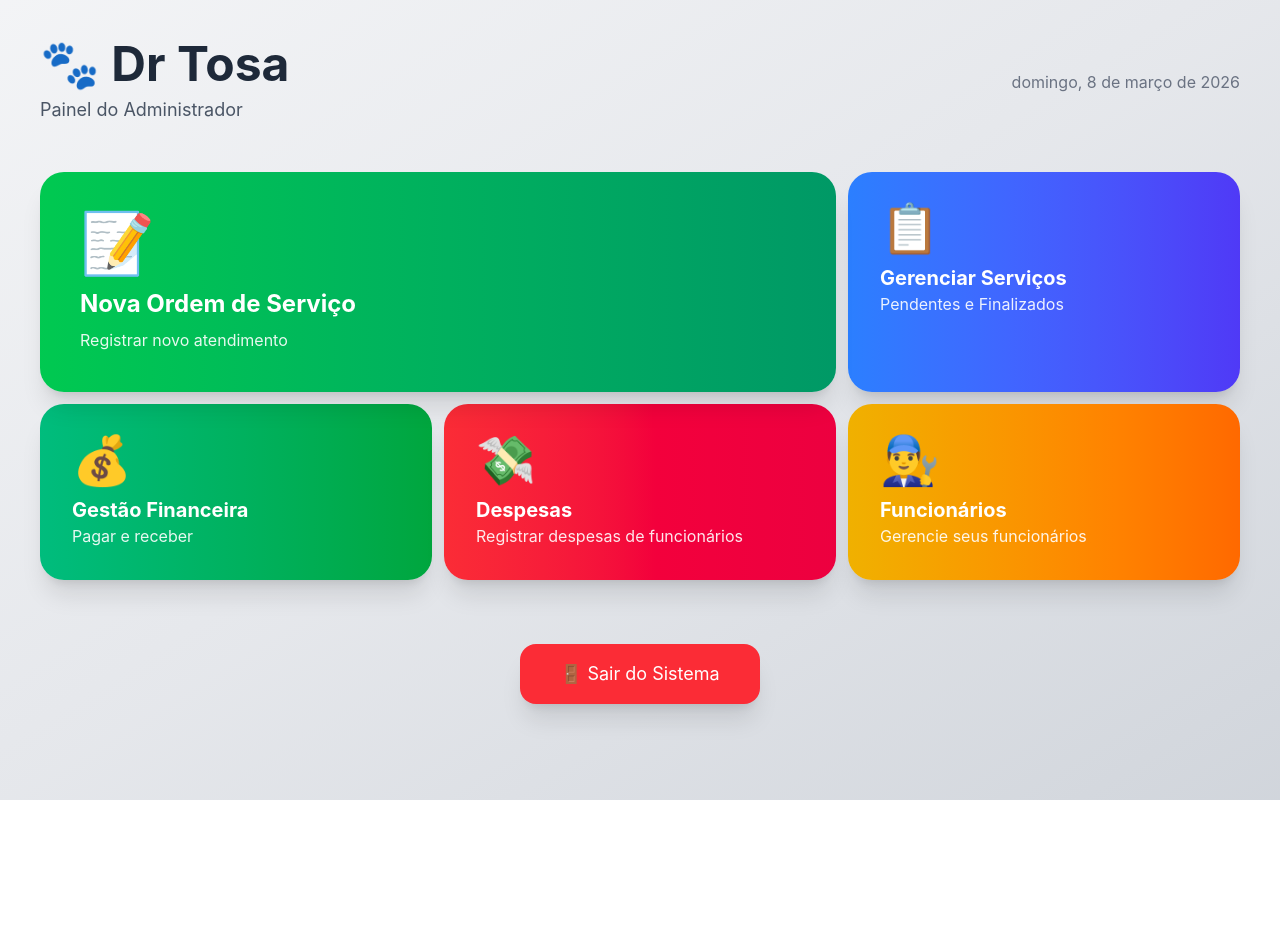
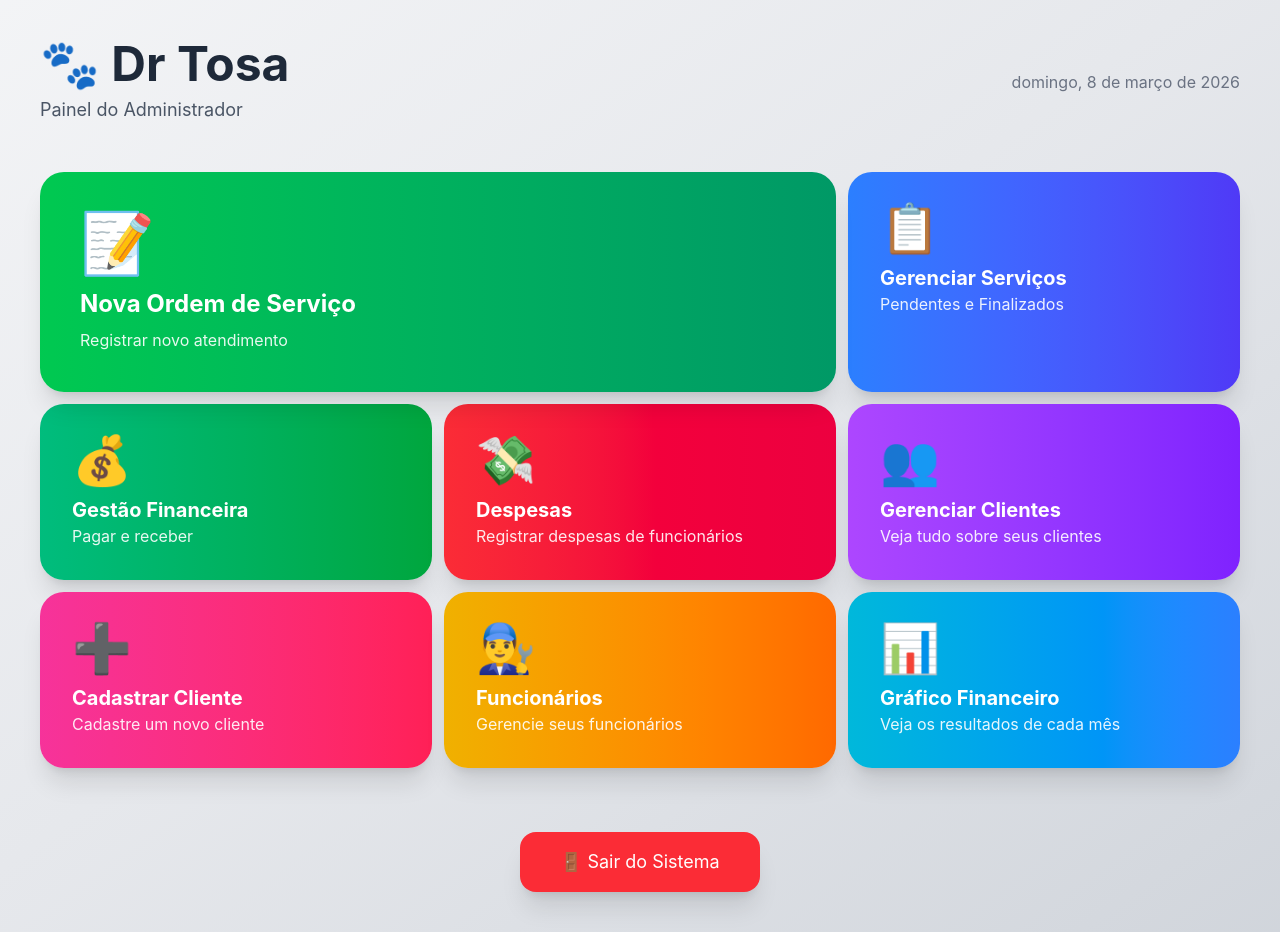
Before and after one commit to UirleandroSantos/sistema-servico, a React (Vite) app: page /admin in a window 1280 px wide. Before the commit the page ends 800 px from the top, so only its background shows below. Built offline with nearby package versions, Linux system fonts and the light colour scheme.

Commit message:
criado as despesas

```diff
--- a/src/App.jsx
+++ b/src/App.jsx
@@ -33,7 +33,6 @@ export default function App() {
         <Route path="/admin/grafico" element={<AdminGraficoFinanceiro />} />
         <Route path="/admin/funcionarios/novo" element={<CadastrarFuncionario />} />
         <Route path="/admin/financeiro" element={<AdminFinanceiro />} />
-
         <Route path="/historico-pagamentos" element={<HistoricoPagamentos />} />
         <Route path="/admin/despesas" element={<AdminDespesas />} />
       </Routes>
--- a/src/pages/DashboardAdmin.jsx
+++ b/src/pages/DashboardAdmin.jsx
@@ -104,6 +104,40 @@ export default function DashboardAdmin() {
         </div>
 
         <div
+          onClick={() => navigate("/admin/clientes/buscar")}
+          className="bg-gradient-to-r from-purple-500 to-violet-600 p-8 rounded-3xl shadow-xl hover:shadow-2xl hover:scale-[1.04] transition-all cursor-pointer text-white"
+        >
+
+          <div className="text-5xl mb-3">👥</div>
+
+          <h3 className="text-xl font-bold">
+            Gerenciar Clientes
+          </h3>
+
+          <p className="text-white/90">
+            Veja tudo sobre seus clientes
+          </p>
+
+        </div>
+
+        <div
+          onClick={() => navigate("/admin/clientes")}
+          className="bg-gradient-to-r from-pink-500 to-rose-500 p-8 rounded-3xl shadow-xl hover:shadow-2xl hover:scale-[1.04] transition-all cursor-pointer text-white"
+        >
+
+          <div className="text-5xl mb-3">➕</div>
+
+          <h3 className="text-xl font-bold">
+            Cadastrar Cliente
+          </h3>
+
+          <p className="text-white/90">
+            Cadastre um novo cliente
+          </p>
+
+        </div>
+
+        <div
           onClick={() => navigate("/admin/funcionarios")}
           className="bg-gradient-to-r from-yellow-500 to-orange-500 p-8 rounded-3xl shadow-xl hover:shadow-2xl hover:scale-[1.04] transition-all cursor-pointer text-white"
         >
@@ -116,6 +150,23 @@ export default function DashboardAdmin() {
 
           <p className="text-white/90">
             Gerencie seus funcionários
+          </p>
+
+        </div>
+
+        <div
+          onClick={() => navigate("/admin/grafico")}
+          className="bg-gradient-to-r from-cyan-500 to-blue-500 p-8 rounded-3xl shadow-xl hover:shadow-2xl hover:scale-[1.04] transition-all cursor-pointer text-white"
+        >
+
+          <div className="text-5xl mb-3">📊</div>
+
+          <h3 className="text-xl font-bold">
+            Gráfico Financeiro
+          </h3>
+
+          <p className="text-white/90">
+            Veja os resultados de cada mês
           </p>
 
         </div>
--- a/src/pages/ListaOrdens.jsx
+++ /dev/null
@@ -1,39 +0,0 @@
-import { useEffect, useState } from "react";
-import { supabase } from "../services/supabase";
-
-export default function ListaOrdens() {
-  const [ordens, setOrdens] = useState([]);
-
-  useEffect(() => {
-    async function fetchOrdens() {
-      const { data } = await supabase
-        .from("ordens_servico")
-        .select(`
-          *,
-          clientes(nome_cliente, nome_pet),
-          profiles(nome)
-        `);
-
-      setOrdens(data || []);
-    }
-
-    fetchOrdens();
-  }, []);
-
-  return (
-    <div>
-      <h2>Ordens Criadas</h2>
-
-      {ordens.map((o) => (
-        <div key={o.id}>
-          <p><strong>Cliente:</strong> {o.clientes?.nome_cliente}</p>
-          <p><strong>Pet:</strong> {o.clientes?.nome_pet}</p>
-          <p><strong>Funcionário:</strong> {o.profiles?.nome}</p>
-          <p><strong>Serviço:</strong> {o.tipo_servico}</p>
-          <p><strong>Valor:</strong> R$ {o.valor}</p>
-          {/* <p><strong>Observação: </strong>{o.observacoes}</p> */}
-        </div>
-      ))}
-    </div>
-  );
-}
```
